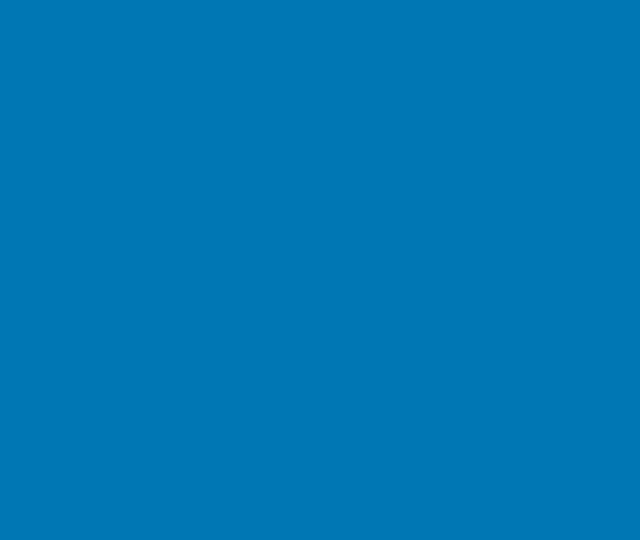
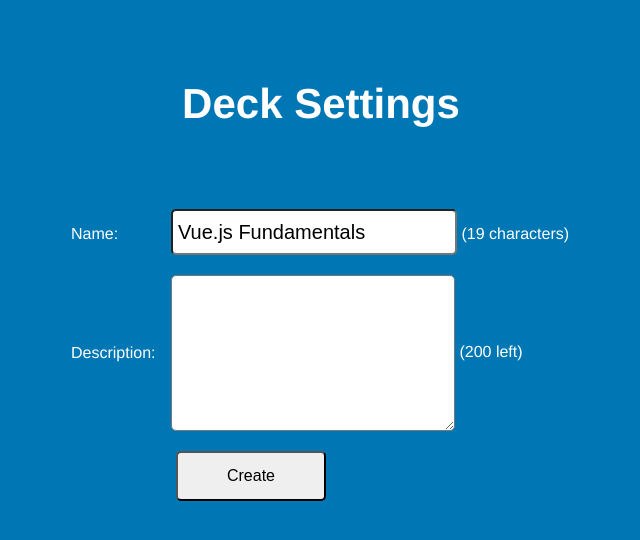
Before and after one commit to sergiychaiuk/learning-vue-js, a plain HTML site: page index.html in a window 1280 px wide. Shown: the whole page, without its empty margins (319-959 px from the left). Drawn offline with nearby package versions, Linux system fonts and the light colour scheme.

Commit message:
text field bindings

```diff
--- a/index.html
+++ b/index.html
@@ -7,10 +7,37 @@
     </head>
     <body>
         <div id="app">
+            <h1>Deck Settings</h1>
 
+            <form method="post" action="">
+                <div>
+                    <label for="name">Name: </label>
+                    <input v-model="deckName" type="text" id="name" name="name"> ({{ deckName.length }} characters)
+                </div>
+
+                <div>
+                    <label for="description">Description: </label>
+                    <textarea v-model="deckDescription" id="description" name="description"></textarea>
+                    ({{ 200 - deckDescription.length }} left)
+                </div>
+
+                <button type="submit">Create</button>
+            </form>
         </div>
 
         <script src="data.js"></script>
         <script src="https://unpkg.com/vue@3.2.29/dist/vue.global.js"></script>
+        <script>
+            const FlashCardApp = {
+                data() {
+                    return {
+                        deckName: 'Vue.js Fundamentals',
+                        deckDescription: ''
+                    };
+                }
+            };
+
+            const app = Vue.createApp(FlashCardApp).mount('#app');
+        </script>
     </body>
 </html>
```
